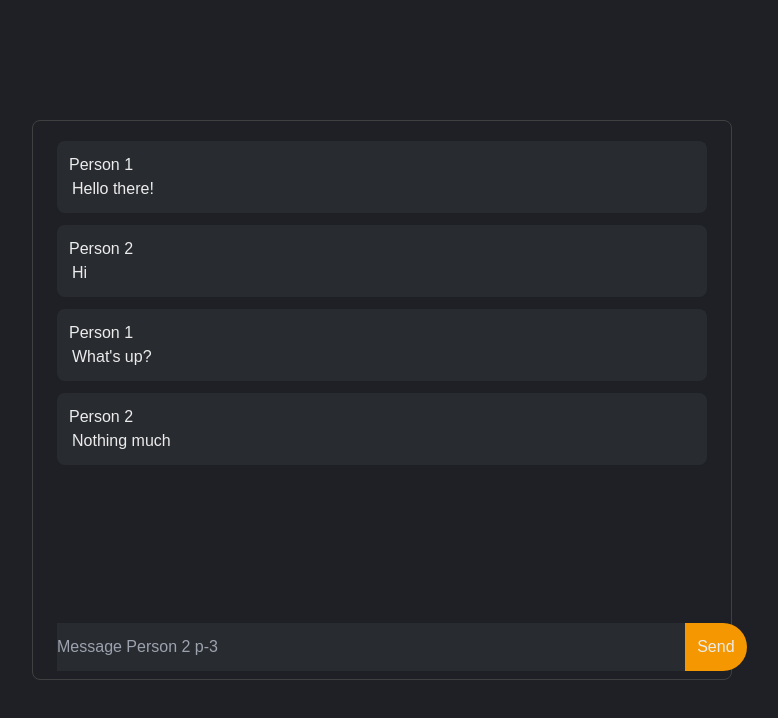
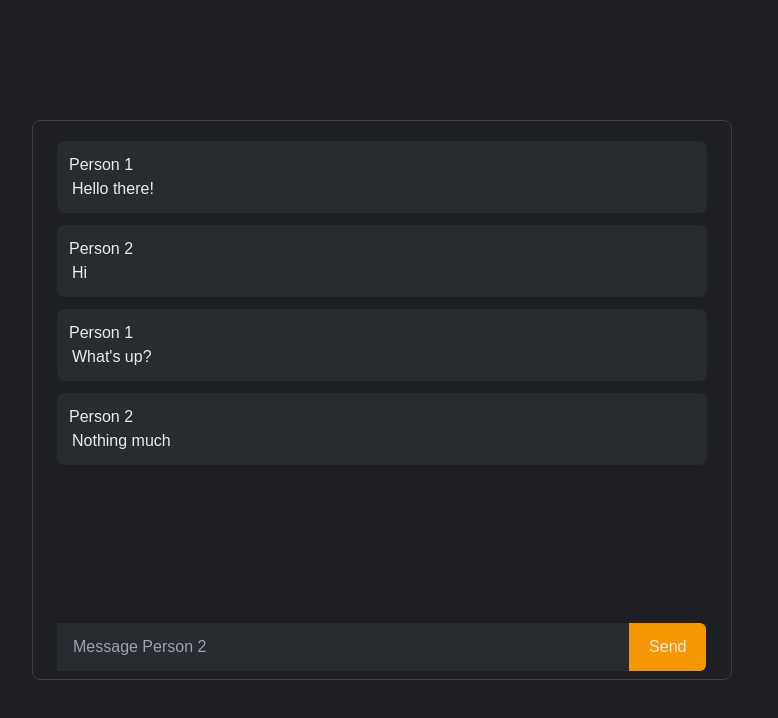
Before and after one commit to Humboorgir/Velocify-frontend, a Next.js app: page /app in a window 1280 px wide. Shown: the top 718 px of the page, without its empty margins (258-1036 px from the left). Built offline with nearby package versions, Linux system fonts and the light colour scheme.

Commit message:
position pages/app submittion form properly

```diff
--- a/pages/app.js
+++ b/pages/app.js
@@ -30,13 +30,17 @@ const App = () => {
             </div>
           );
         })}
-        <form className="absolute bottom-2 flex w-full flex-row">
-          <input
-            placeholder="Message Person 2 p-3"
-            className="w-[90%] bg-[#282b30]"
-          />
-          <button className="rounded-r-3xl bg-yellowStrong p-3">Send</button>
-        </form>
+        <div>
+          <form className="absolute bottom-2 flex w-[93%] flex-row">
+            <input
+              placeholder="Message Person 2"
+              className="w-[90%] bg-[#282b30] px-4"
+            />
+            <button className="w-[12%] rounded-r-md bg-yellowStrong p-3">
+              Send
+            </button>
+          </form>
+        </div>
       </div>
     </div>
   );
```
